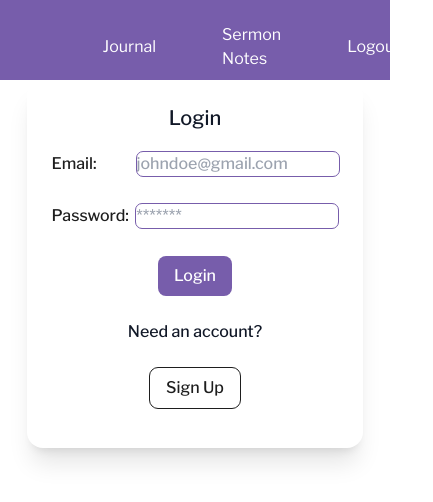
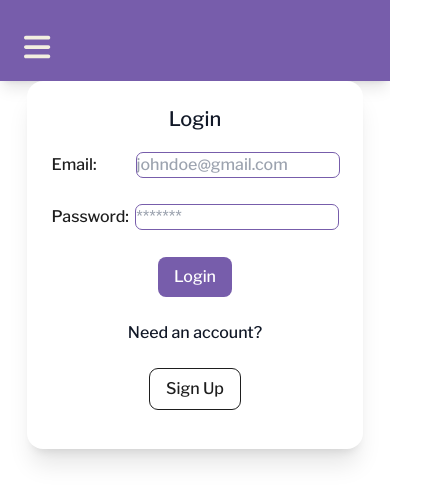
Before and after one commit to nicoleloughnane/CST452Capstone, a Vue app in the folder frontend/daily-faith-journal/: page /login in a window 390 px wide. Shown: the top 502 px of the page, 433 px wide, since content can reach past the window. Built offline with nearby package versions, Linux system fonts and the light colour scheme; sample sign-in values are in the browser's storage.

Commit message:
responsive navbar

```diff
--- a/frontend/daily-faith-journal/src/components/UI/MyNavbar.vue
+++ b/frontend/daily-faith-journal/src/components/UI/MyNavbar.vue
@@ -1,22 +1,71 @@
 <!--this is the navbar component displayed at the top of every page in the application
-it will conditionally render links based on if the user is logged in or not-->
+it will conditionally render links based on if the user is logged in or not
+also contains a mobile menu that will conditionally render-->
 <template>
-    <header>
-        <nav>
-            <h1><router-link to="/home"><img src="../../assets/dailyfaithjournallogowhitetext.png" class="logo"></router-link></h1>
+  <!--navbar, referenced styling and responsiveness from https://www.section.io/engineering-education/creating-a-responsive-navigation-bar-using-tailwind-css-and-javascript/-->
+  <nav class="bg-brand-darkpurple shadow-lg">
+
+    <div class="max-w-6xl mx-auto px-4">
+      <div class="flex justify-between">
+        <div class="flex space-x-7">
+          <!-- Website Logo -->
+          <div class="flex items-center py-4 px-2">
+            <router-link to="/home"><img src="../../assets/dailyfaithjournallogowhitetext.png"
+                class="logo mr-2"></router-link>
+          </div>
+          <!-- Primary Navbar items -->
+          <div class="hidden md:flex items-center space-x-1">
+
+            <div v-if="isLoggedIn" class="py-4 px-2 text-brand-cream border-b-4 border-brand-cream font-normal ">
+              <router-link to="/journalentries">Journal</router-link>
+            </div>
+
+            <div v-if="isLoggedIn"
+              class="py-4 px-2 font-normal hover:text-brand-cream transition duration-300">
+              <router-link to="/sermonnotes">Sermon Notes</router-link>
+            </div>
+
+            <div v-if="isLoggedIn"
+              class="py-4 px-2 font-normal hover:text-brand-cream transition duration-300">
+              <router-link @click="logoutUser" to="/login">Logout</router-link>
+            </div>
+
+          </div>
+        </div>
+      </div>
+    </div>
+
+    <!-- Mobile menu button and contents -->
+<div class="md:hidden flex items-center">
+  <button @click="mobileMenuOpen = !mobileMenuOpen">
+  <font-awesome-icon :icon="['fas', 'bars']" class="text-3xl ml-6 mb-4 text-brand-cream" />
+</button>
+</div>
+    <div v-if="mobileMenuOpen">
       <ul>
-                <li v-if="isLoggedIn">
+        <li class="active">
+          <div v-if="isLoggedIn" class="block text-sm px-2 py-4 text-brand-cream bg-brand-darkpurple font-normal">
+            <router-link to="/home">Home</router-link>
+          </div>
+        </li>
+        <li>
+          <div v-if="isLoggedIn" class="block text-sm px-2 py-4 hover:text-brand-cream transition duration-300">
             <router-link to="/journalentries">Journal</router-link>
+           </div>
         </li>
-                <li v-if="isLoggedIn">
+        <li>
+          <div v-if="isLoggedIn" class="block text-sm px-2 py-4 hover:text-brand-cream transition duration-300">
             <router-link to="/sermonnotes">Sermon Notes</router-link>
+          </div>
         </li>
-                <li v-if="isLoggedIn">
+        <li>
+          <div v-if="isLoggedIn" class="block text-sm px-2 py-4 hover:text-brand-cream transition duration-300">
             <router-link @click="logoutUser" to="/login">Logout</router-link>
+          </div>
         </li>
       </ul>
+    </div>
   </nav>
-    </header>
 </template>
 
 <script>
@@ -26,72 +75,31 @@ export default {
       return this.$store.state.isLoggedIn;
     }
   },
+  data() {
+    return {
+      mobileMenuOpen: false
+    }
+  },
   methods: {
     logoutUser() {
       this.$store.dispatch('logout')
-      }
+    },
+
   }
 }
 </script>
-<!--i might switch this over to tailwind when time permits-->
+
 <style scoped>
-header {
-  width: 100%;
-  height: 5rem;
-  background-color: #775DAB;
-  display: flex;
-  justify-content: center;
-  align-items: center;
+/*logo disappears once mobile menu appears*/
+@media screen and (max-width:768px) {
+  .logo {
+ display: none;
   }
-
-header a {
-  text-decoration: none;
-  color: #ffff;
-  display: inline-block;
-  padding: 0.75rem 1.5rem;
-  border: 1px solid transparent;
-}
-
-a:active,
-a:hover {
-  border: 1px solid #ffff;
-}
-
-h1 {
-  margin: 0;
-}
-
-h1 a {
-  color: white;
-  margin: 0;
-}
-
-header nav {
-  width: 90%;
-  margin: auto;
-  display: flex;
-  justify-content: space-between;
-  align-items: center;
-}
-
-header ul {
-  list-style: none;
-  margin: 0;
-  padding: 0;
-  display: flex;
-  justify-content: center;
-  align-items: center;
-}
-
-li {
-  margin: 0 0.5rem;
 }
 
 .logo {
-  display: flex;
-  margin-left: auto;
-  margin-right: auto;
   width: 80px;
   height: 60px;
+
 }
 </style>
--- a/frontend/daily-faith-journal/src/main.js
+++ b/frontend/daily-faith-journal/src/main.js
@@ -12,6 +12,7 @@ import { library } from "@fortawesome/fontawesome-svg-core";
 import { faSearch } from "@fortawesome/free-solid-svg-icons";
 import { faPencilSquare } from "@fortawesome/free-solid-svg-icons";
 import { faTrash } from "@fortawesome/free-solid-svg-icons";
+import { faBars } from "@fortawesome/free-solid-svg-icons";
 
 const app = createApp(App);
 
@@ -22,7 +23,7 @@ app.component("default-button", DefaultButton);
 app.component("default-card", DefaultCard);
 
 //add icons to library
-library.add(faSearch, faPencilSquare, faTrash);
+library.add(faSearch, faPencilSquare, faTrash, faBars);
 
 app.component("font-awesome-icon", FontAwesomeIcon);
 
```
Lines whose indentation alone changed are shown as unchanged.
